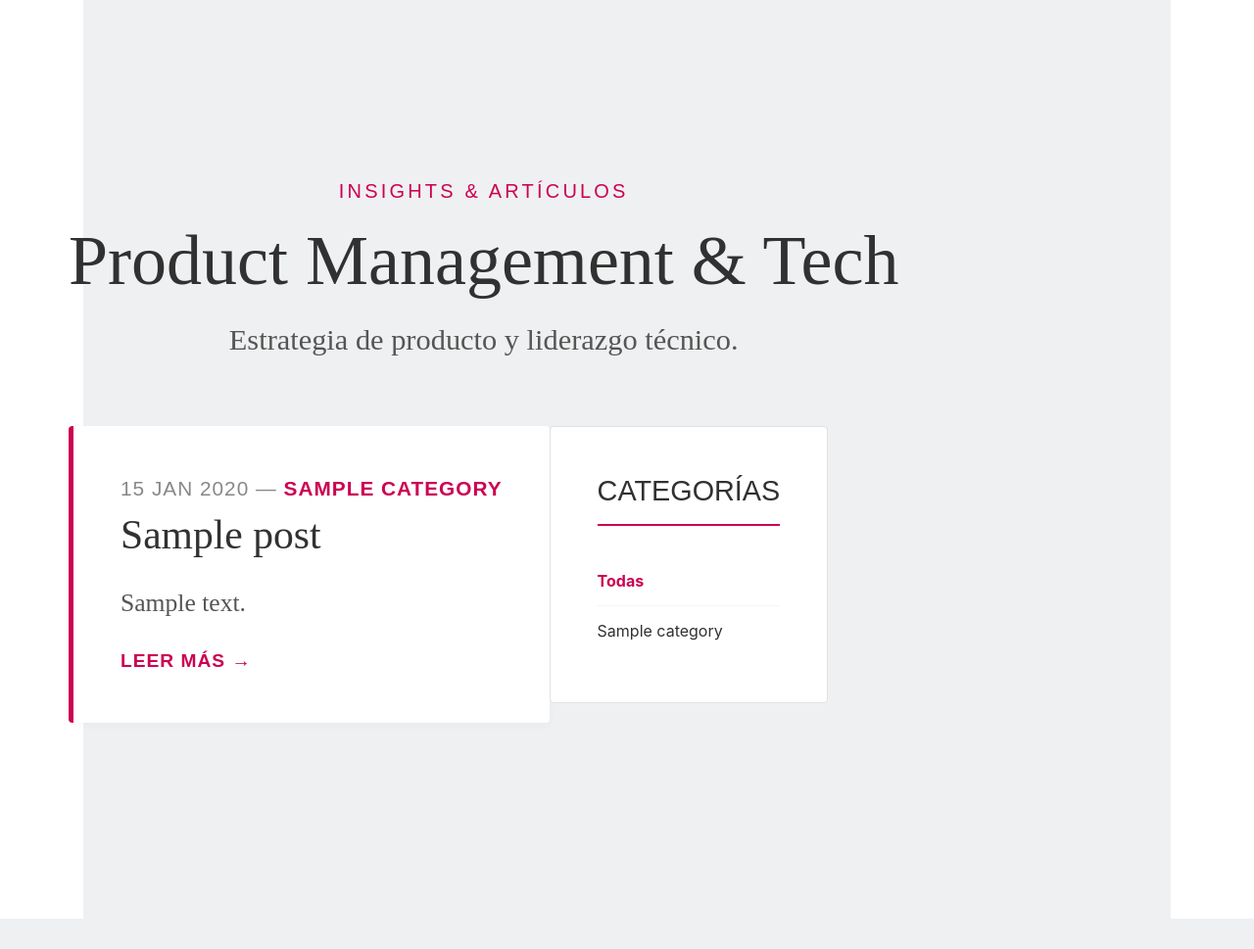
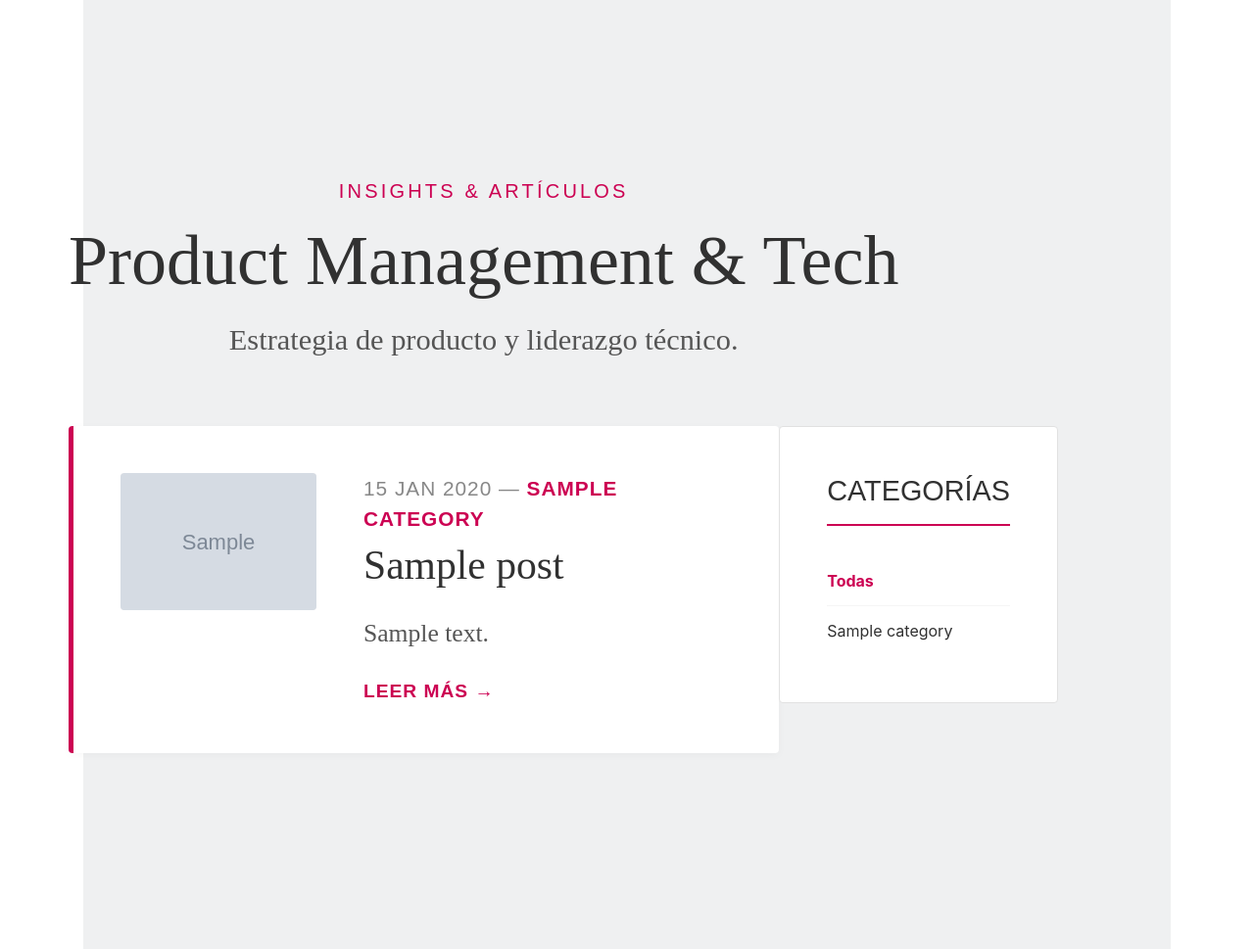
Before and after one commit to hernandezpalo83/porfolio, a Django app: page /blog/ in a window 1280 px wide. Shown: the part 25-994 px from the top of the page at 98% size. Before the commit the page ends 963 px from the top, so only its background shows below. Run offline with Django 5.2, Linux system fonts and the light colour scheme; tables that the repository leaves empty hold one stand-in row (values such as "Sample post"); grey boxes marked "Sample" are stand-in pictures; some libraries are stand-ins or nearby versions.

Commit message:
imagen el lista post del blog

```diff
--- a/app/blog/templates/blog/post_list.html
+++ b/app/blog/templates/blog/post_list.html
@@ -23,10 +23,10 @@
                 <article style="background: #fff; padding: 3rem; margin-bottom: 2.5rem; border-radius: 4px; border-left: 5px solid #CC0052; display: flex; gap: 3rem; box-shadow: 0 2px 10px rgba(0,0,0,0.03);">
 
                     {# Miniatura con aspecto fijo #}
-                    {% if post.image_url %}
+                    {% if post.imagen_url %}
                     <div class="post-thumbnail-container">
                         <a href="{{ post.get_absolute_url }}">
-                            <img src="{{ post.image_url }}" alt="{{ post.title }}" class="post-thumbnail-img">
+                            <img src="{{ post.imagen_url }}" alt="{{ post.title }}" class="post-thumbnail-img">
                         </a>
                     </div>
                     {% endif %}
```
